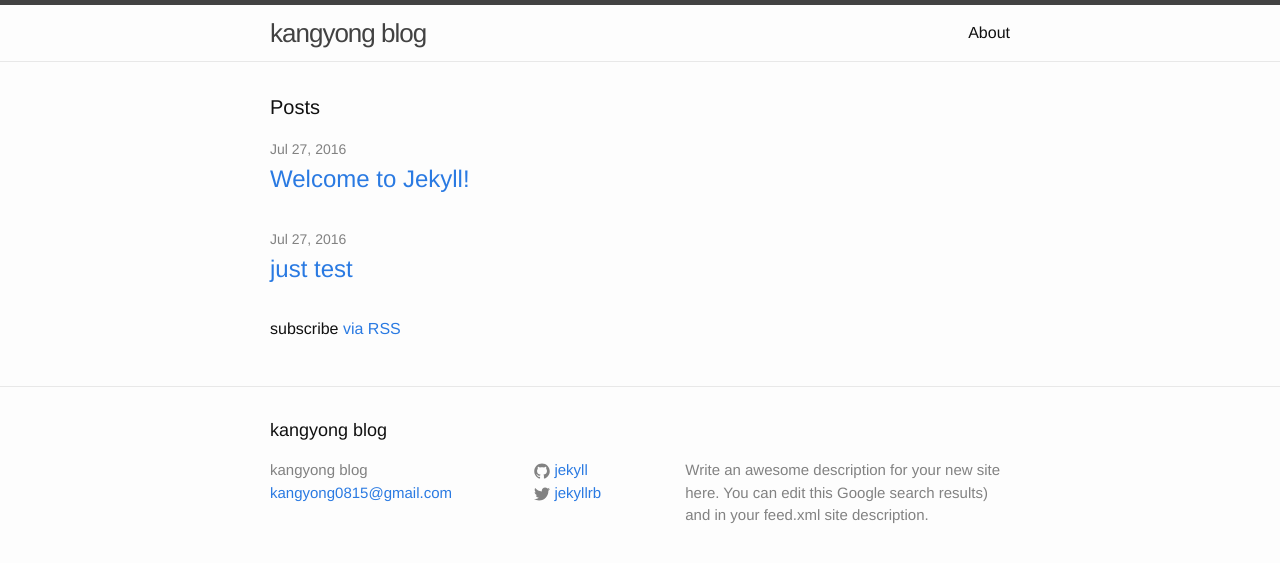
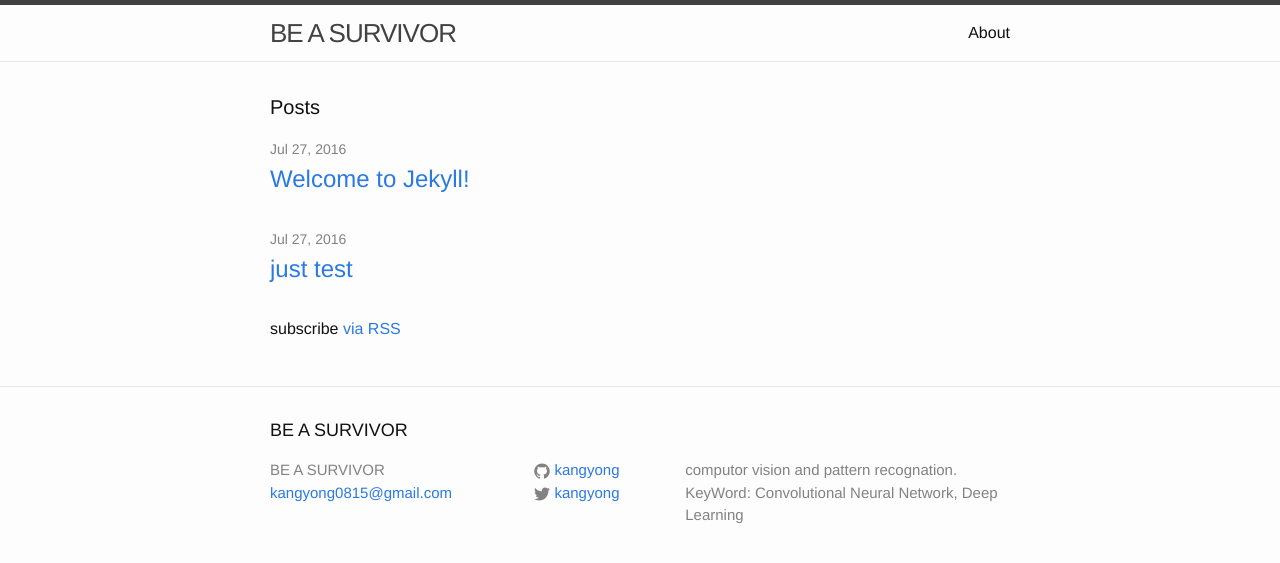
Before and after one commit to kangyong/kangyong, a Jekyll site: the page built from index.html, in a window 1280 px wide. Shown: the top 563 px of the page. Built offline with Jekyll 4.4.1, drawn with Linux system fonts in a browser that asks for light colours.

Commit message:
config website

```diff
--- a/_config.yml
+++ b/_config.yml
@@ -6,15 +6,15 @@
 # 'jekyll serve'. If you change this file, please restart the server process.
 
 # Site settings
-title: kangyong blog
+title: BE A SURVIVOR
 email: kangyong0815@gmail.com
 description: > # this means to ignore newlines until "baseurl:"
-  Write an awesome description for your new site here. You can edit this
-  Google search results) and in your feed.xml site description.
+  computor vision and pattern recognation.
+  KeyWord: Convolutional Neural Network, Deep Learning
 baseurl: "" # the subpath of your site, e.g. /blog
 url: "http://kangyong.github.io" # the base hostname & protocol for your site
-twitter_username: jekyllrb
-github_username:  jekyll
+twitter_username: kangyong
+github_username:  kangyong
 
 # Build settings
 markdown: kramdown
```
